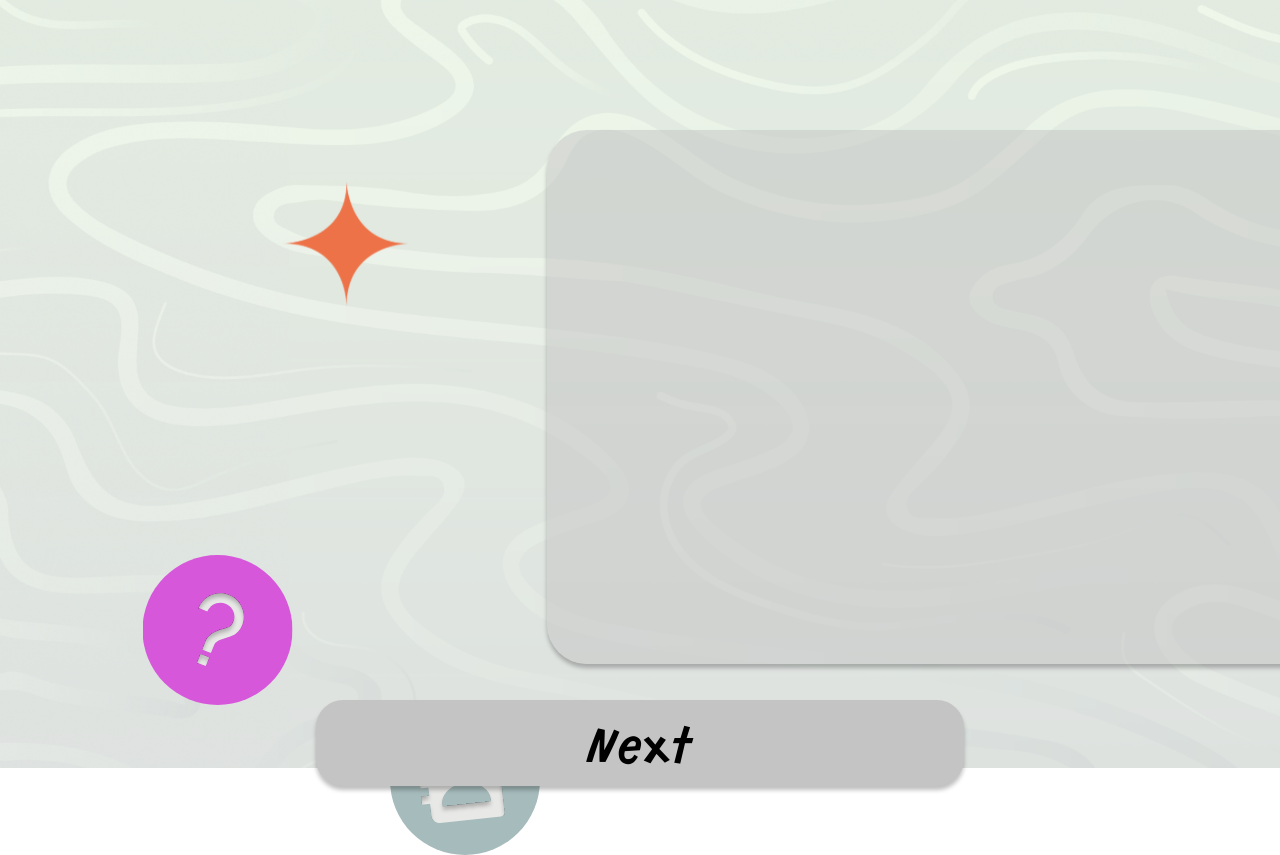
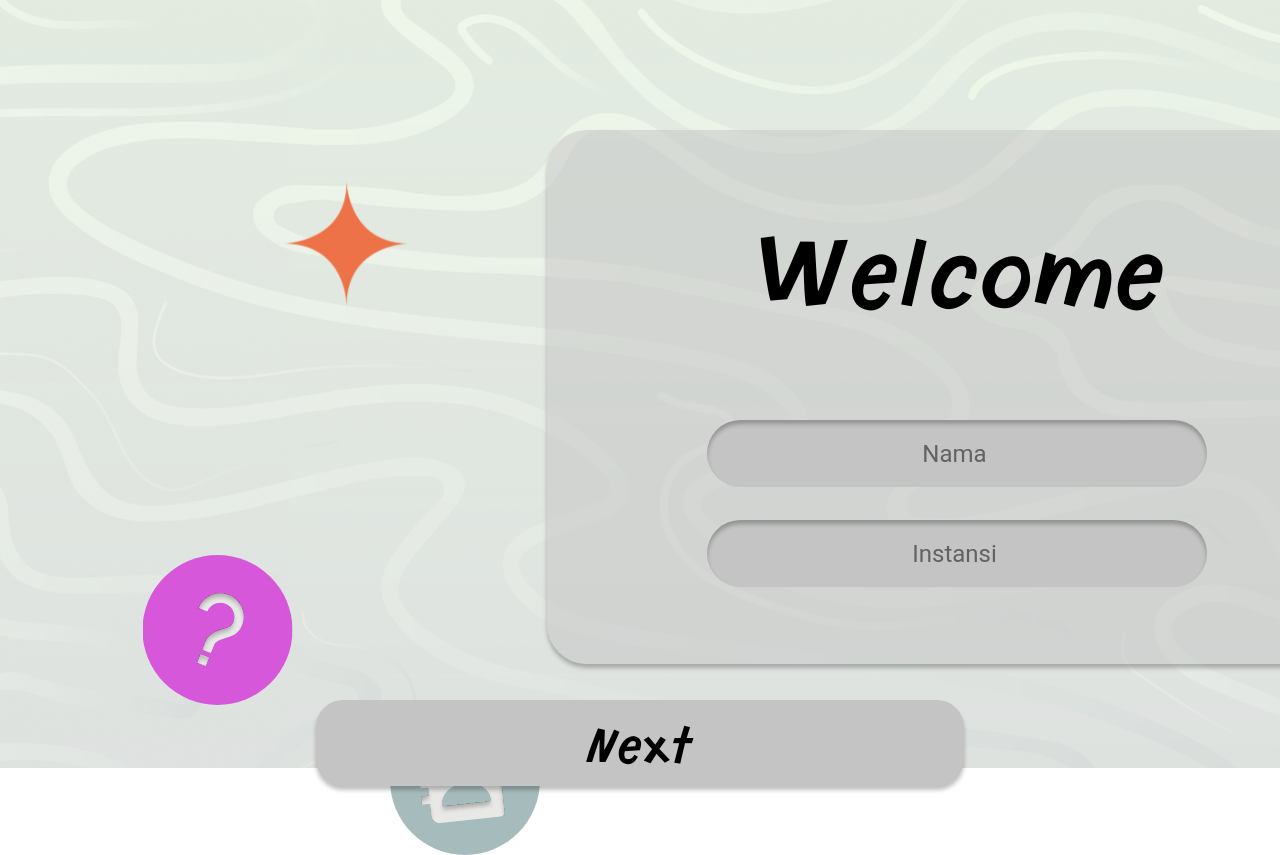
Before and after one commit to Hambinn/Kausarupa, a Nuxt app: page /Welcome in a window 1280 px wide. Shown: the top 855 px of the page. Built offline with nearby package versions, Linux system fonts and the light colour scheme.

Commit message:
Tambah isi form welcome nama dan instansi

```diff
--- a/components/FormWelcome.vue
+++ b/components/FormWelcome.vue
@@ -1,5 +1,12 @@
 <template>
     <div class="container">
+        <h1 class="welcome">Welcome</h1>
+        <div class="BoxNama">
+            <h1 class="nama">Nama</h1>
+        </div>
+        <div class="BoxInstansi">
+            <h1 class="instansi">Instansi</h1>
+        </div>
         <!-- ini bisa buat components lagi, bisa juga buat contentnya yaa -->
     </div>
 </template>
@@ -22,5 +29,78 @@ background: rgba(196, 196, 196, 0.5);
     box-shadow: 0px 4px 4px rgba(0, 0, 0, 0.25);
     border-radius: 40px;
 }
+
+.welcome{
+    position: absolute;
+    width: 447px;
+    height: 115px;
+    left: 190px;
+    top: 80px;
+
+    font-family: Tf Grotesk;
+    font-style: normal;
+    font-weight: normal;
+    font-size: 96px;
+    line-height: 115px;
+
+    color: #000000;
+
+}
+
+.BoxNama{
+    position: absolute;
+    width: 500px;
+    height: 67px;
+    left: 160px;
+    top: 290px;
+
+    background: #C4C4C4;
+    box-shadow: inset 0px 4px 4px rgba(0, 0, 0, 0.25);
+    border-radius: 50px;
+}
+
+.BoxNama .nama{
+    position: absolute;
+    width: 65px;
+    height: 28px;
+    left: 215px;
+    top: 20px;
+
+    font-family: Roboto;
+    font-style: normal;
+    font-weight: normal;
+    font-size: 24px;
+    line-height: 28px;
+
+color: rgba(0, 0, 0, 0.5);
+}
+
+.BoxInstansi{
+    position: absolute;
+    width: 500px;
+    height: 67px;
+    left: 160px;
+    top: 390px;
+
+    background: #C4C4C4;
+    box-shadow: inset 0px 4px 4px rgba(0, 0, 0, 0.25);
+    border-radius: 50px;
+}
+
+.BoxInstansi .instansi{
+    position: absolute;
+    width: 85px;
+    height: 28px;
+    left: 205px;
+    top: 20px;
+
+    font-family: Roboto;
+    font-style: normal;
+    font-weight: normal;
+    font-size: 24px;
+    line-height: 28px;
+
+    color: rgba(0, 0, 0, 0.5);
+}
     /* ini buat stylingnya, ngasih warna, benerin posisi, benerin ukuran, font, kasih border dll. */
 </style>
```
Lines whose indentation alone changed are shown as unchanged.
